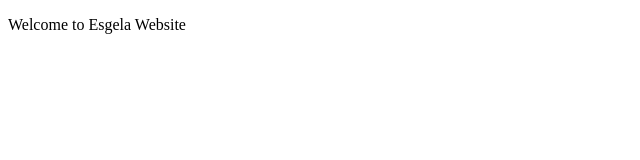
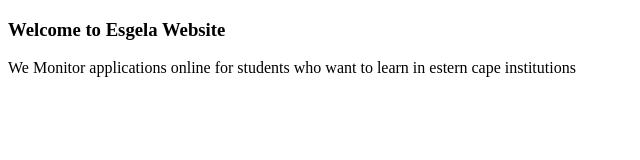
Before and after one commit to Lungelokwadwo/Repo2, a plain HTML site: page Esgela.html in a window 1280 px wide. Shown: the whole page, without its empty margins (0-640 px from the left). Drawn offline with Linux system fonts and the light colour scheme.

Commit message:
Duty Description

```diff
--- a/Esgela.html
+++ b/Esgela.html
@@ -4,6 +4,7 @@
         <title>Esgela Website</title>
     </head>
     <body>
-        <p>Welcome to Esgela Website</p>
+        <h3>Welcome to Esgela Website</h3>
+        <p>We Monitor applications online for students who want to learn in estern cape institutions</p>
     </body>
 </html>
```
